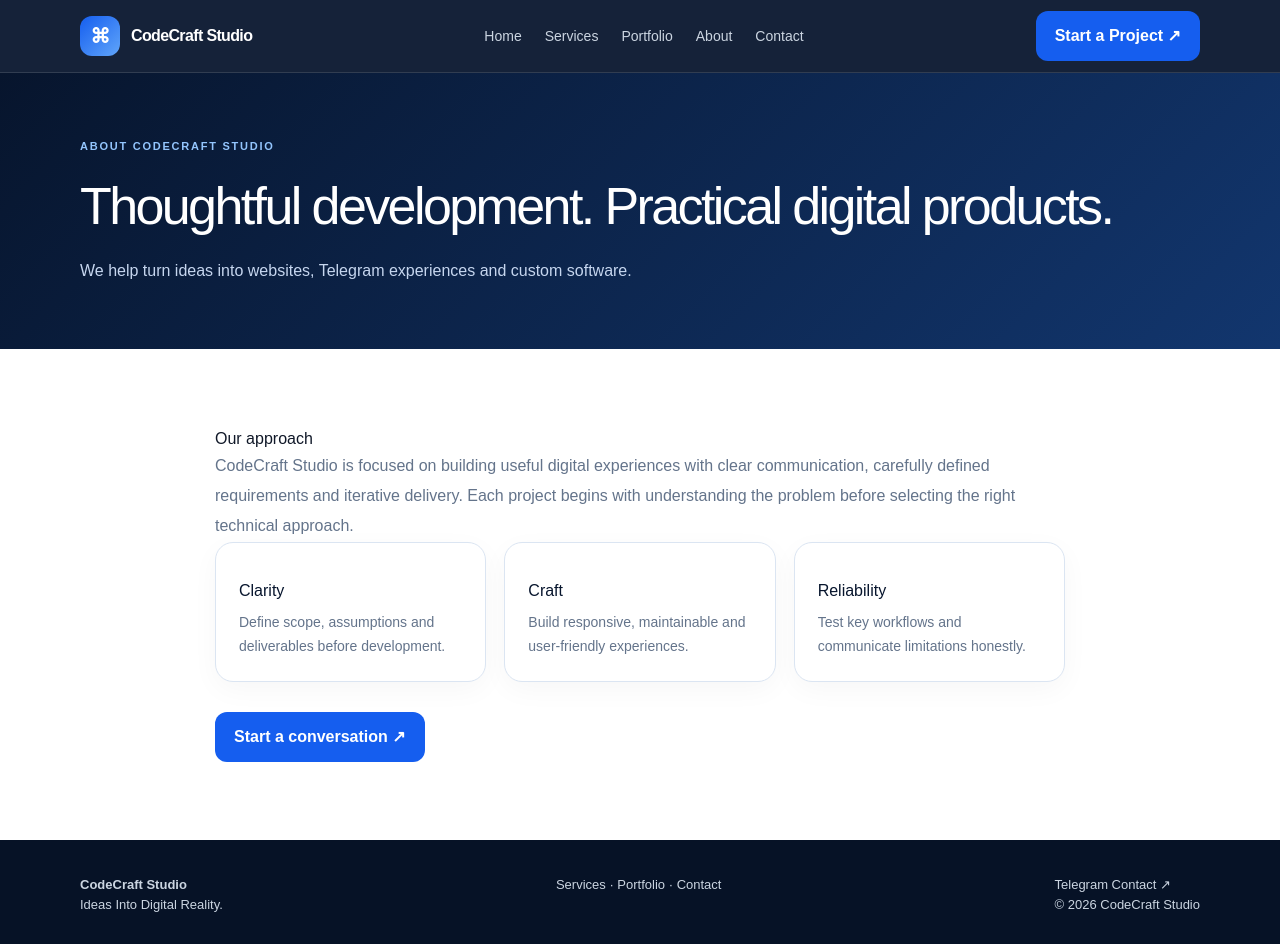
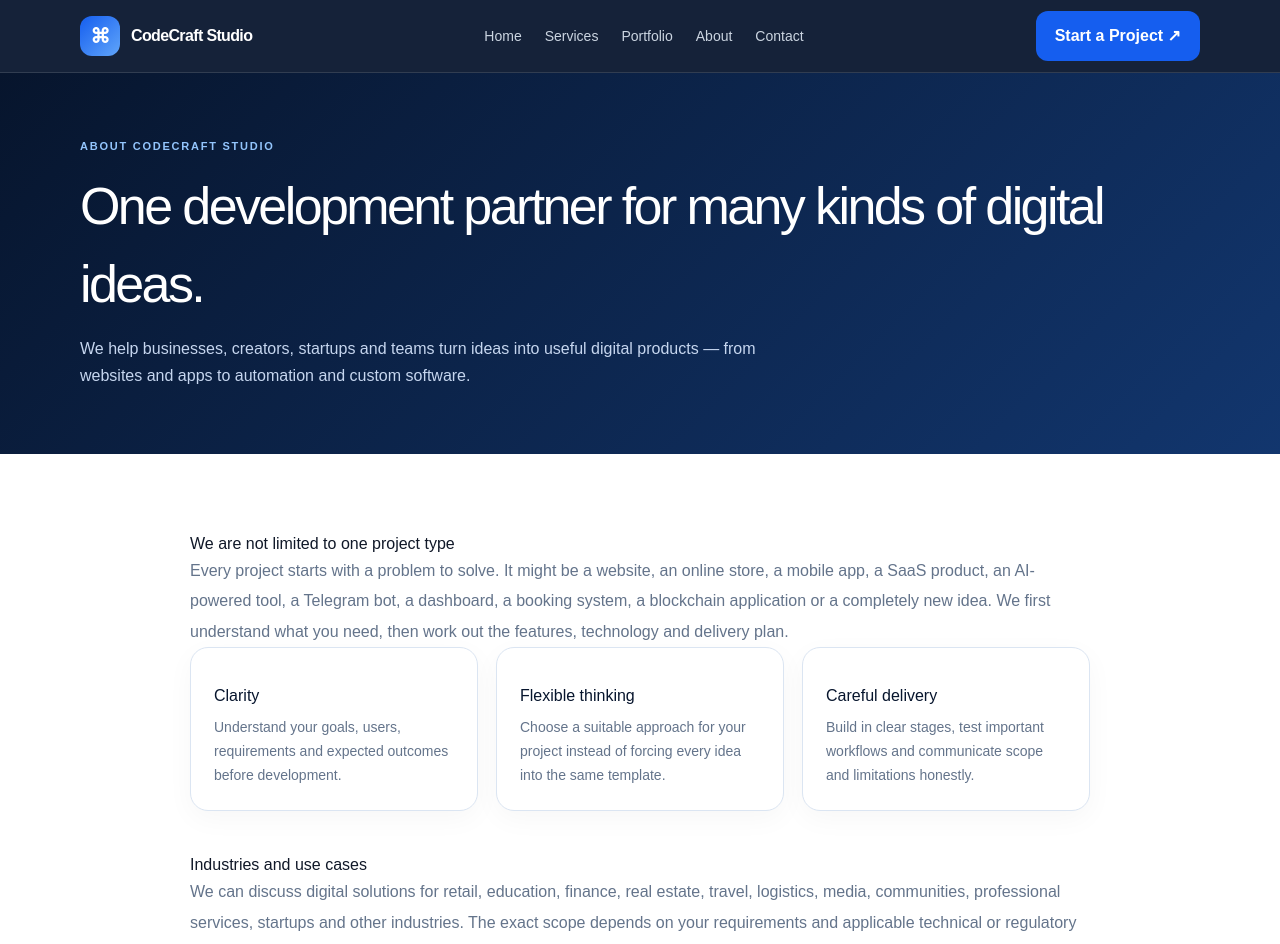
Before and after one commit to podcastofficial/CodeCraftStudio, a Next.js app in the folder codecraft-studio/: page /about in a window 1280 px wide. Shown: the top 944 px of the page. Built offline with nearby package versions, Linux system fonts and the light colour scheme; no server answers.

Commit message:
Add files via upload

```diff
--- a/codecraft-studio/src/app/about/page.tsx
+++ b/codecraft-studio/src/app/about/page.tsx
@@ -1,7 +1,21 @@
 import type { Metadata } from "next";
 import Link from "next/link";
 export const metadata: Metadata = { title: "About" };
+
 export default function AboutPage() {
-  return <><section className="page-hero"><div className="container"><div className="eyebrow">About CodeCraft Studio</div><h1>Thoughtful development. Practical digital products.</h1><p>We help turn ideas into websites, Telegram experiences and custom software.</p></div></section>
-    <section className="section"><div className="container" style={{maxWidth:850}}><h2>Our approach</h2><p style={{color:"#64748b",lineHeight:1.9}}>CodeCraft Studio is focused on building useful digital experiences with clear communication, carefully defined requirements and iterative delivery. Each project begins with understanding the problem before selecting the right technical approach.</p><div className="cards"><div className="card"><h3>Clarity</h3><p>Define scope, assumptions and deliverables before development.</p></div><div className="card"><h3>Craft</h3><p>Build responsive, maintainable and user-friendly experiences.</p></div><div className="card"><h3>Reliability</h3><p>Test key workflows and communicate limitations honestly.</p></div></div><p style={{marginTop:30}}><Link className="btn" href="/contact">Start a conversation ↗</Link></p></div></section></>;
+  return <>
+    <section className="page-hero"><div className="container"><div className="eyebrow">About CodeCraft Studio</div><h1>One development partner for many kinds of digital ideas.</h1><p>We help businesses, creators, startups and teams turn ideas into useful digital products — from websites and apps to automation and custom software.</p></div></section>
+    <section className="section"><div className="container" style={{maxWidth:900}}>
+      <h2>We are not limited to one project type</h2>
+      <p style={{color:"#64748b",lineHeight:1.9}}>Every project starts with a problem to solve. It might be a website, an online store, a mobile app, a SaaS product, an AI-powered tool, a Telegram bot, a dashboard, a booking system, a blockchain application or a completely new idea. We first understand what you need, then work out the features, technology and delivery plan.</p>
+      <div className="cards">
+        <div className="card"><h3>Clarity</h3><p>Understand your goals, users, requirements and expected outcomes before development.</p></div>
+        <div className="card"><h3>Flexible thinking</h3><p>Choose a suitable approach for your project instead of forcing every idea into the same template.</p></div>
+        <div className="card"><h3>Careful delivery</h3><p>Build in clear stages, test important workflows and communicate scope and limitations honestly.</p></div>
+      </div>
+      <h2 style={{marginTop:42}}>Industries and use cases</h2>
+      <p style={{color:"#64748b",lineHeight:1.9}}>We can discuss digital solutions for retail, education, finance, real estate, travel, logistics, media, communities, professional services, startups and other industries. The exact scope depends on your requirements and applicable technical or regulatory constraints.</p>
+      <p style={{marginTop:30}}><Link className="btn" href="/contact">Tell Us What You Want to Build ↗</Link></p>
+    </div></section>
+  </>;
 }
```
